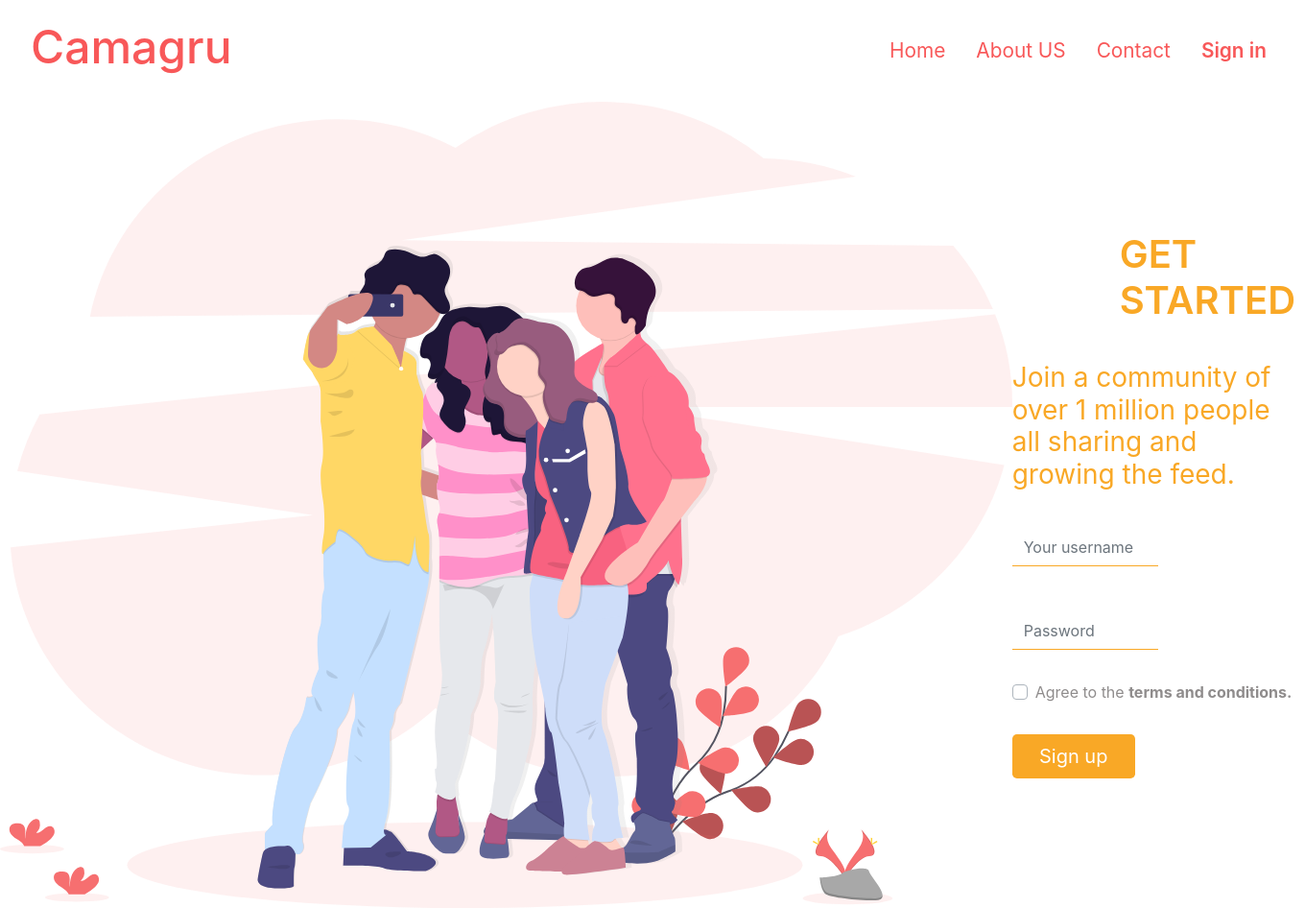
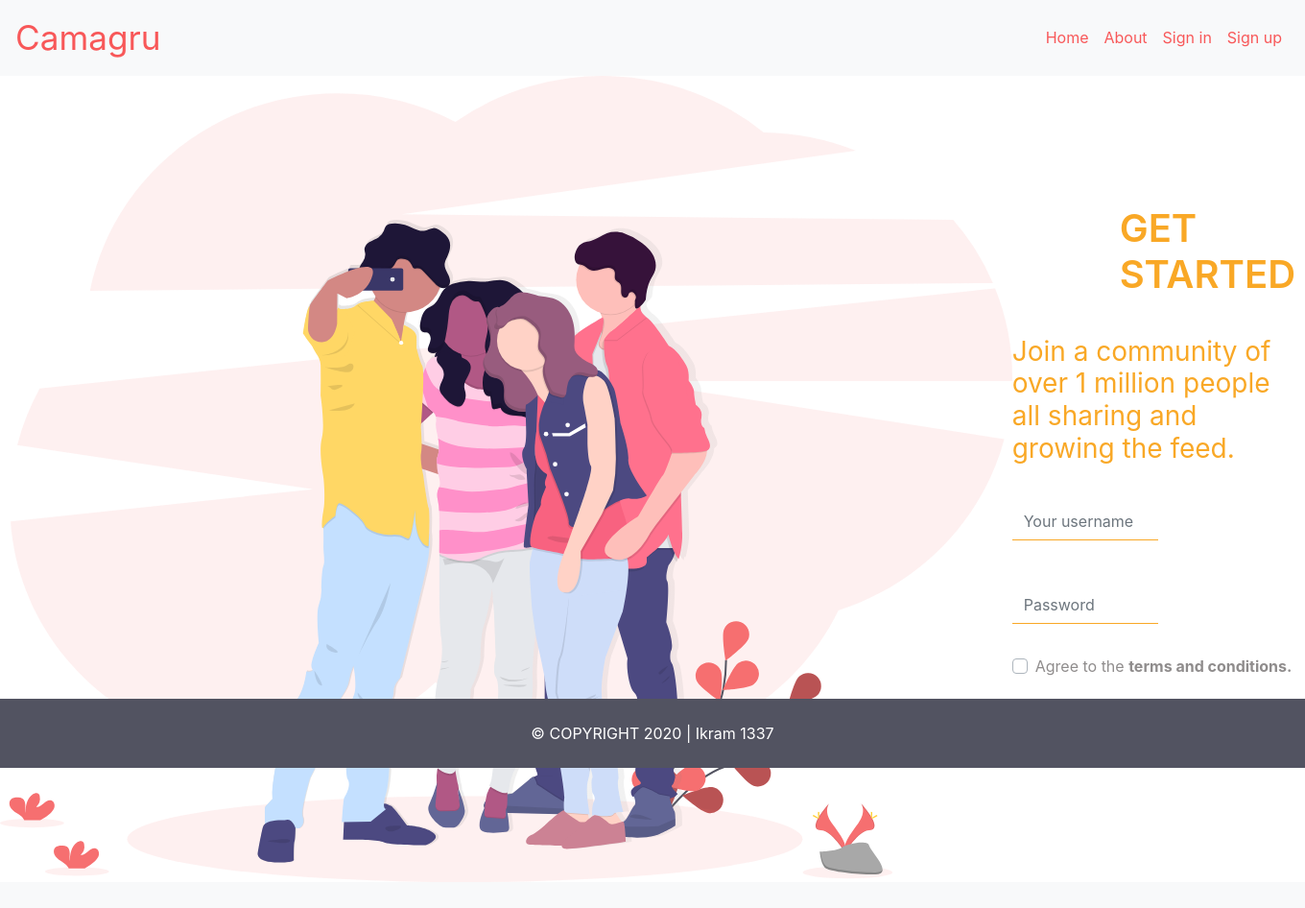
Before and after one commit to ikramkharbouch/Camagru, a PHP site: page /forms/signup.php in a window 1360 px wide. Shown: the whole page at 96% size. After the commit the page ends 911 px from the top, so only its background shows below. Run offline with PHP 8.4, Linux system fonts and the light colour scheme.

Commit message:
Add header and footer components

```diff
--- /dev/null
+++ b/components/footer.html
@@ -0,0 +1,32 @@
+<!DOCTYPE html>
+<html lang="en">
+  <head>
+    <meta charset="UTF-8" />
+    <meta name="viewport" content="width=device-width, initial-scale=1.0" />
+    <meta http-equiv="X-UA-Compatible" content="ie=edge" />
+    <title>Camagru</title>
+    <link rel="icon" href="assets/Camagru-favicon.png" />
+    <link rel="stylesheet" href="../styles/main.css" />
+    <link
+      href="https://fonts.googleapis.com/css?family=Roboto&display=swap"
+      rel="stylesheet"
+    />
+    <link
+      href="https://fonts.googleapis.com/css?family=Raleway&display=swap"
+      rel="stylesheet"
+    />
+    <link
+      rel="stylesheet"
+      href="https://stackpath.bootstrapcdn.com/bootstrap/4.4.1/css/bootstrap.min.css"
+      integrity="sha384-Vkoo8x4CGsO3+Hhxv8T/Q5PaXtkKtu6ug5TOeNV6gBiFeWPGFN9MuhOf23Q9Ifjh"
+      crossorigin="anonymous"
+    />
+  </head>
+
+  <body>
+    <footer>
+        <div class="p-4 foot fixed-bottom">
+          <span class="center">&copy COPYRIGHT 2020 | Ikram 1337</span>
+        </div>
+      </footer>
+  </body>
--- /dev/null
+++ b/components/header.html
@@ -0,0 +1,62 @@
+<!DOCTYPE html>
+<html lang="en">
+  <head>
+    <meta charset="UTF-8" />
+    <meta name="viewport" content="width=device-width, initial-scale=1.0" />
+    <meta http-equiv="X-UA-Compatible" content="ie=edge" />
+    <title>Camagru</title>
+    <link rel="icon" href="assets/Camagru-favicon.png" />
+    <link rel="stylesheet" href="../styles/main.css" />
+    <link
+      href="https://fonts.googleapis.com/css?family=Roboto&display=swap"
+      rel="stylesheet"
+    />
+    <link
+      href="https://fonts.googleapis.com/css?family=Raleway&display=swap"
+      rel="stylesheet"
+    />
+    <link
+      rel="stylesheet"
+      href="https://stackpath.bootstrapcdn.com/bootstrap/4.4.1/css/bootstrap.min.css"
+      integrity="sha384-Vkoo8x4CGsO3+Hhxv8T/Q5PaXtkKtu6ug5TOeNV6gBiFeWPGFN9MuhOf23Q9Ifjh"
+      crossorigin="anonymous"
+    />
+  </head>
+
+  <body>
+
+    <nav class="navbar navbar-expand-lg navbar-light bg-light">
+      <a class="navbar-brand camagru" href="#">Camagru</a>
+      <button
+        id="btn-menu"
+        class="navbar-toggler navbar-toggler-right"
+        type="button"
+        data-toggle="collapse"
+        data-target="#navbarNavAltMarkup"
+        aria-controls="navbarNavAltMarkup"
+        aria-expanded="false"
+        aria-label="Toggle navigation"
+      >
+        <span class="navbar-toggler-icon">
+          <i class="fas fa-bars" style="color: black; font-size:28px;"></i>
+        </span>
+      </button>
+        <div class="collapse navbar-collapse float-right" id="navbarNavAltMarkup">
+          <div class="navbar-nav ml-auto">
+            <a class="nav-item nav-link" href="../index.php">Home</a>
+            <a class="nav-item nav-link" href="#">About</a>
+            <a class="nav-item nav-link" href="../forms/signin.php">Sign in</a>
+            <a class="nav-item nav-link" href="../forms/signup.php">Sign up</a>
+          </div>
+        </div>
+    </nav>
+
+    <script>
+      const btnMenu = document.querySelector("#btn-menu");
+      btnMenu.addEventListener("click", function() {
+        const menu = document.querySelector("#navbarNavAltMarkup");
+        menu.classList.toggle("show");
+      });
+    </script>
+  </body>
+</html>
--- a/forms/signup.php
+++ b/forms/signup.php
@@ -1,8 +1,8 @@
 <?php
 
 $host = "localhost";
-$user = "root";
-$password = "rootroot";
+$user = "admin";
+$password = "D9t9lnkEbzti";
 $db = "camagru";
 
 // Create connection
@@ -50,27 +50,8 @@ $conn->close();
 </head>
 
 <body>
-    <header>
-        <nav class="navbar navbar-expand-lg">
-            <a class="navbar-brand h6" href="#">Camagru</a>
-            <div class="collapse navbar-collapse" id="navbarNav">
-                <ul class="navbar-nav">
-                    <li class="nav-item">
-                        <a class="nav-link" href="../index.php">Home</a>
-                    </li>
-                    <li class="nav-item">
-                        <a class="nav-link" href="#">About US</a>
-                    </li>
-                    <li class="nav-item">
-                        <a class="nav-link" href="#">Contact</a>
-                    </li>
-                    <li class="nav-item">
-                        <a class="nav-link signin" href="forms/signin.html">Sign in</a>
-                    </li>
-                </ul>
-            </div>
-        </nav>
-    </header>
+<?php include '../components/header.html'; ?>
+
     <section class="main">
         <img class="img-fluid group" src="../assets/group.svg" alt="Responsive image">
         <div class="form">
@@ -95,8 +76,8 @@ $conn->close();
             </form>
         </div>
     </section>
-    <footer>
-    </footer>
+
+    <?php include '../components/footer.html'; ?>
 </body>
 
 </html>
--- a/styles/main.css
+++ b/styles/main.css
@@ -4,31 +4,13 @@
     box-sizing: border-box;
 }
 
-.nav-link {
-    color: #F85859;
+.camagru {
+    font-size: 2.2rem !important;
+    color: #F85859 !important;
 }
 
-nav .navbar-brand {
-    color: #F85859;
-    font-size: 3rem;
-    padding-left: 1rem;
-}
-
-nav ul {
-    font-size: 1.3rem;
-}
-
-nav ul li {
-    padding-right: 1rem;
-}
-
-h1,
-h2 {
-    color: #F9A826;
-}
-
-h2 {
-    font-family: 'Roboto';
+.navbar-nav a {
+    color: #F85859 !important;
 }
 
 .content {
@@ -38,6 +20,10 @@ h2 {
     margin: 0 auto;
     margin-top: 20rem;
     padding: 2rem;
+}
+
+.content .text {
+    color: #FFBE56;
 }
 
 .content .btn {
--- a/styles/sign.css
+++ b/styles/sign.css
@@ -2,34 +2,6 @@
     margin: 0;
     padding: 0;
     box-sizing: border-box;
-}
-
-.nav-link {
-    color: #F85859;
-}
-
-nav .navbar-brand {
-    color: #F85859;
-    font-size: 3rem;
-    padding-left: 1rem;
-}
-
-nav .navbar-collapse {
-    display: flex;
-    align-items: flex-end;
-    justify-content: flex-end;
-}
-
-nav ul {
-    font-size: 1.3rem;
-}
-
-nav ul li {
-    padding-right: 1rem;
-}
-
-.nav-item .signin {
-    font-weight: 600;
 }
 
 .main {
```
Also changed, not shown: forms/signin.php (+6 -25 lines), index.html (deleted, +0 -82 lines), index.php (+58 -3 lines).
